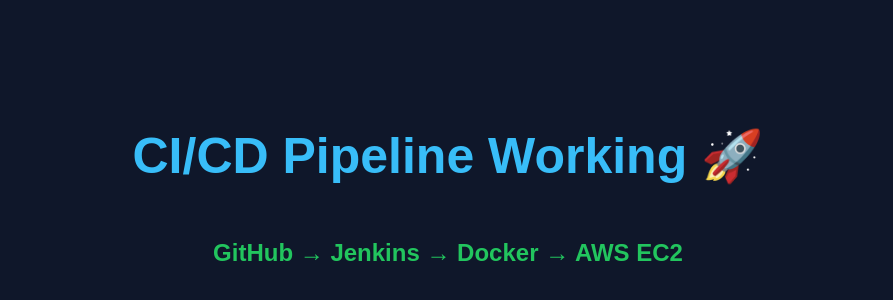
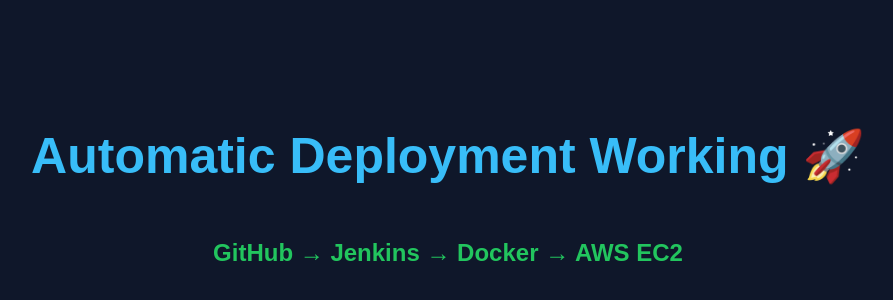
Before and after one commit to HARIRAGAV7/CI-CD-_Pipeline, a plain HTML site: page app/index.html in a window 1280 px wide. Shown: the part 218-518 px from the top of the page, without its empty margins (192-1085 px from the left). Drawn offline with Linux system fonts and the light colour scheme.

Commit message:
Testing webhook automation

```diff
--- a/app/index.html
+++ b/app/index.html
@@ -27,7 +27,7 @@
 
 <body>
 
-<h1>CI/CD Pipeline Working 🚀</h1>
+<h1>Automatic Deployment Working 🚀</h1>
 
 <h2>GitHub → Jenkins → Docker → AWS EC2</h2>
 
```
